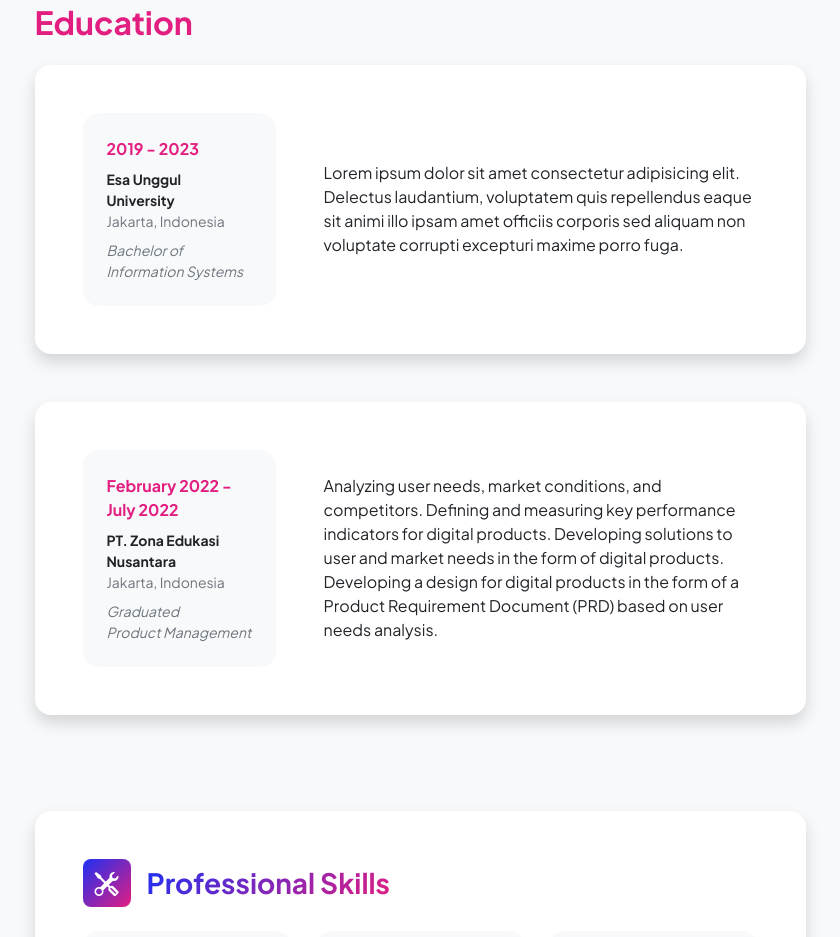
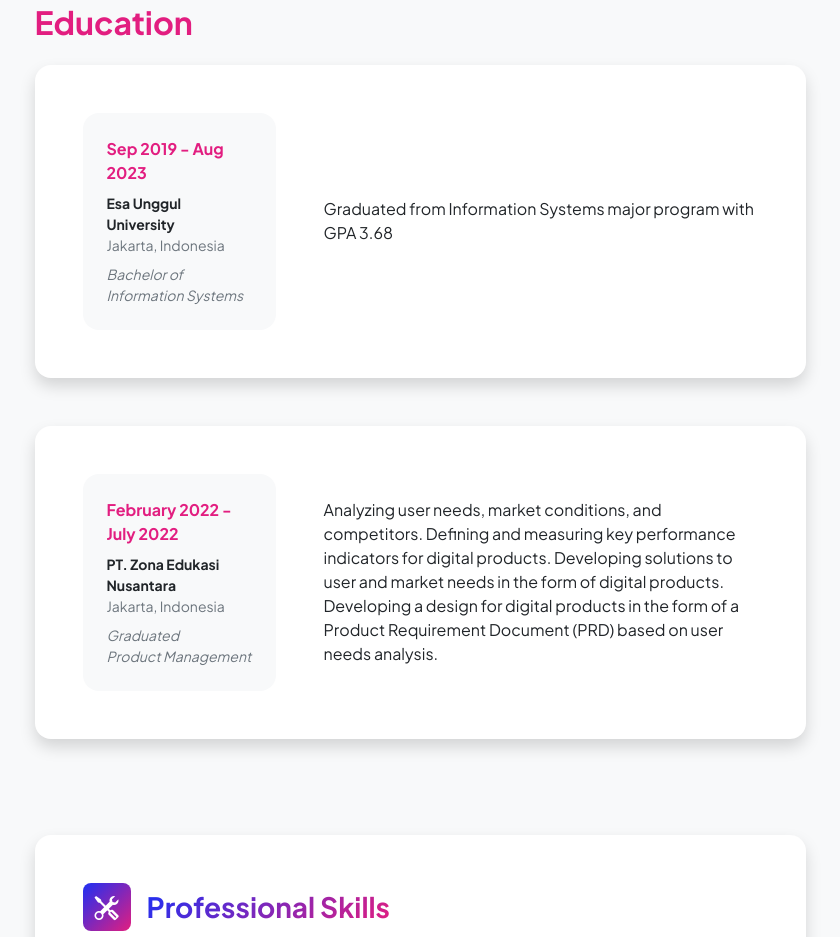
Before and after one commit to Rafifakraam/rafif-portfolio, a plain HTML site: page resume.html in a window 1280 px wide. Shown: the part 990-1927 px from the top of the page, without its empty margins (220-1060 px from the left). Drawn offline with nearby package versions, Linux system fonts and the light colour scheme.

Commit message:
edit all

```diff
--- a/resume.html
+++ b/resume.html
@@ -5,7 +5,7 @@
         <meta name="viewport" content="width=device-width, initial-scale=1, shrink-to-fit=no" />
         <meta name="description" content="" />
         <meta name="author" content="" />
-        <title>Rafif's Portfolio Website</title>
+        <title>Rafif's Portfolio</title>
         <!-- Favicon-->
         <link rel="icon" type="image/x-icon" href="assets/favicon.ico" />
         <!-- Custom Google font-->
@@ -94,7 +94,7 @@
                                     <div class="row align-items-center gx-5">
                                         <div class="col text-center text-lg-start mb-4 mb-lg-0">
                                             <div class="bg-light p-4 rounded-4">
-                                                <div class="text-secondary fw-bolder mb-2">2019 - 2023</div>
+                                                <div class="text-secondary fw-bolder mb-2">Sep 2019 - Aug 2023</div>
                                                 <div class="mb-2">
                                                     <div class="small fw-bolder">Esa Unggul University</div>
                                                     <div class="small text-muted">Jakarta, Indonesia</div>
@@ -105,7 +105,7 @@
                                                 </div>
                                             </div>
                                         </div>
-                                        <div class="col-lg-8"><div>Lorem ipsum dolor sit amet consectetur adipisicing elit. Delectus laudantium, voluptatem quis repellendus eaque sit animi illo ipsam amet officiis corporis sed aliquam non voluptate corrupti excepturi maxime porro fuga.</div></div>
+                                        <div class="col-lg-8"><div>Graduated from Information Systems major program with GPA 3.68</div></div>
                                     </div>
                                 </div>
                             </div>
```
Also changed, not shown: index.html (+1 -1 lines).
